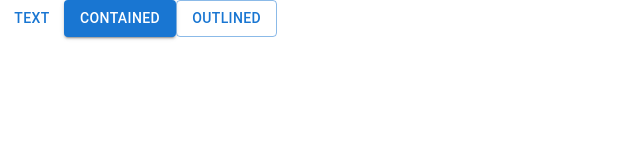
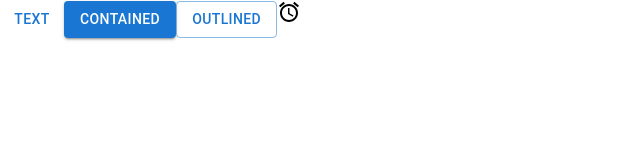
Before and after one commit to muhammadawaisshaikh/react-ecommerce-opensource, a React (Create React App) app: page / in a window 1280 px wide. Shown: the top 160 px of the page, without its empty margins (0-640 px from the left). Built offline with nearby package versions, Linux system fonts and the light colour scheme.

Commit message:
added material icons

```diff
--- a/package.json
+++ b/package.json
@@ -5,6 +5,7 @@
   "dependencies": {
     "@emotion/react": "^11.9.3",
     "@emotion/styled": "^11.9.3",
+    "@mui/icons-material": "^5.8.4",
     "@mui/material": "^5.9.2",
     "@testing-library/jest-dom": "^5.16.4",
     "@testing-library/react": "^13.3.0",
--- a/src/App.tsx
+++ b/src/App.tsx
@@ -1,5 +1,6 @@
 import React from 'react';
 import Button from '@mui/material/Button';
+import { AccessAlarm } from '@mui/icons-material';
 import './App.css';
 
 function App() {
@@ -8,6 +9,8 @@ function App() {
       <Button variant="text">Text</Button>
       <Button variant="contained">Contained</Button>
       <Button variant="outlined">Outlined</Button>
+
+      <AccessAlarm />
     </div>
   );
 }
```
